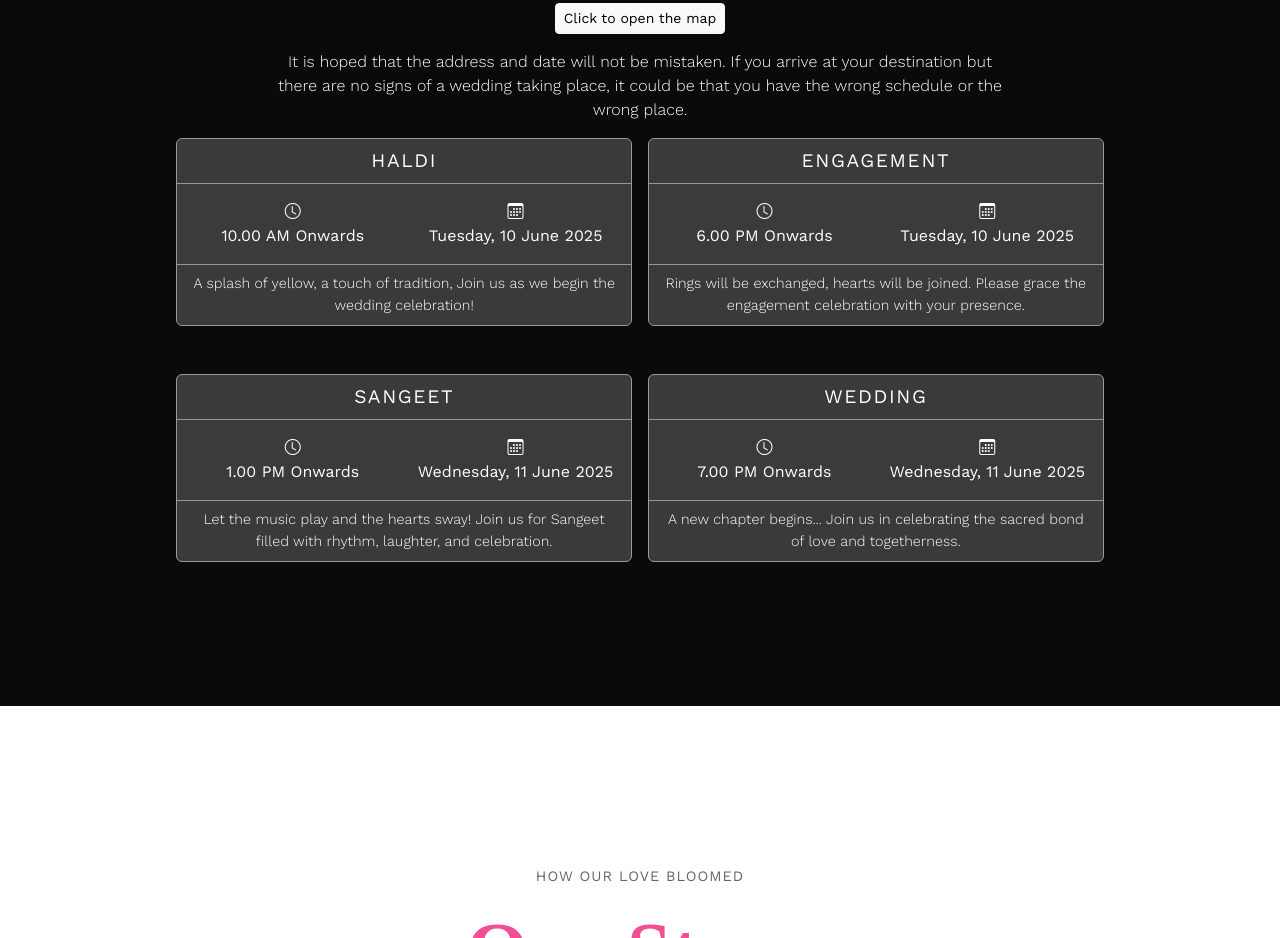
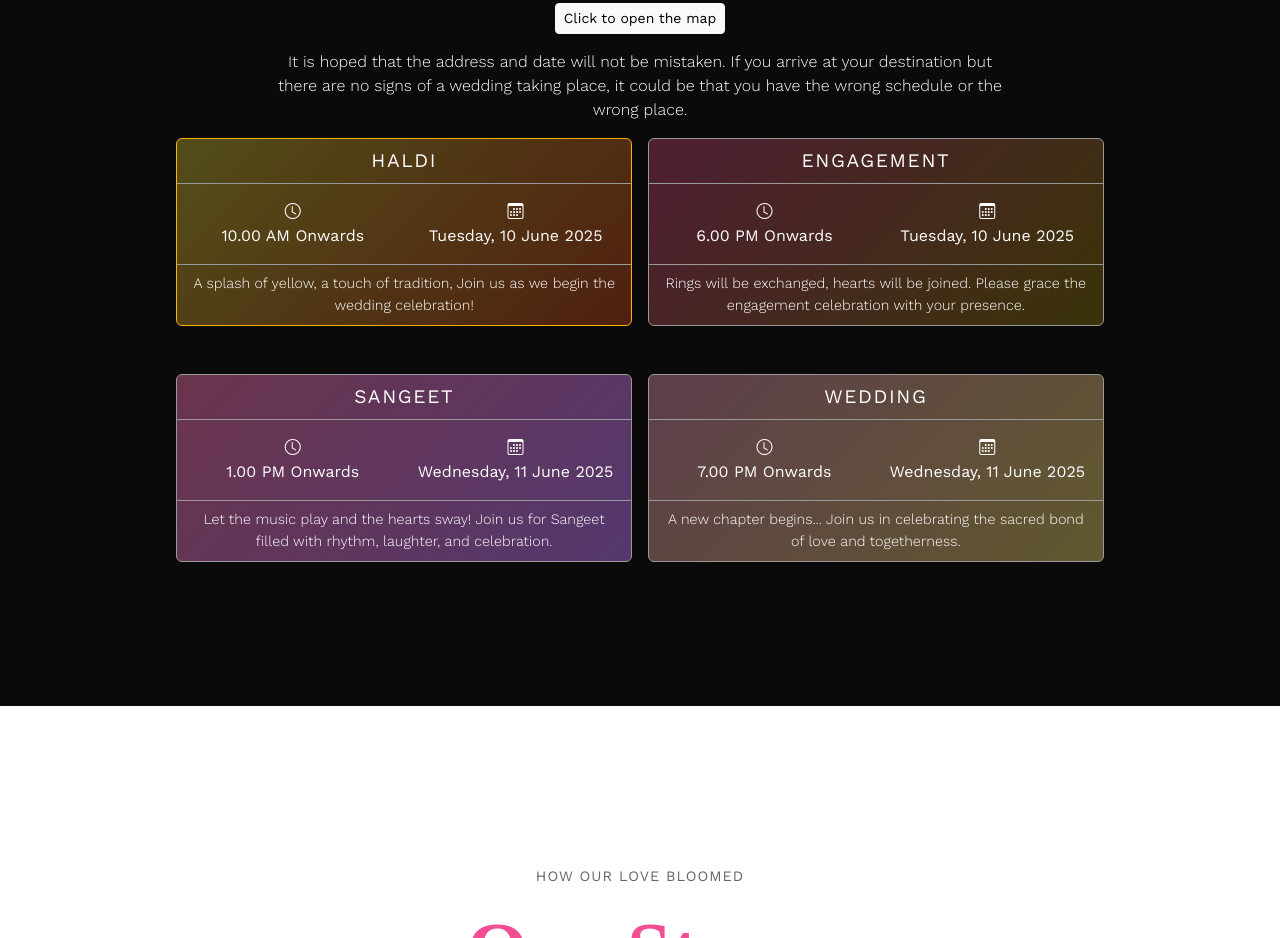
Before and after one commit to gkuldeepak/kulgar-wedding-invitation, a plain HTML site: page index.html in a window 1280 px wide. Shown: the part 2413-3351 px from the top of the page. Drawn offline with nearby package versions, Linux system fonts and the light colour scheme; some packages are replaced by stand-ins of ours; a script that the page names is missing.

Commit message:
Update style.css

```diff
--- a/style.css
+++ b/style.css
@@ -252,6 +252,29 @@ body {
   border-top: 1px solid #999;
   font-size: clamp(0.8rem, 1.5vw, 0.9rem);
   font-weight: 300;
+}
+
+.info .haldi-card {
+  background: linear-gradient(135deg, rgba(255, 235, 59, 0.3), rgba(244, 81, 30, 0.3)) !important;
+  border: 1px solid #ffb300;
+}
+
+.info .engagement-card {
+  background: linear-gradient(135deg, rgba(241, 78, 149, 0.3), rgba(255, 215, 0, 0.2)) !important;
+  color: white !important;
+  border: 1px solid #999;
+}
+
+.sangeet-card {
+  background: linear-gradient(135deg, rgba(219, 39, 119, 0.3), rgba(147, 51, 234, 0.3)) !important;
+  color: white !important;
+  border: 1px solid #999;
+}
+
+.wedding-card {
+  background: linear-gradient(135deg, rgba(241, 78, 149, 0.2), rgba(255, 215, 0, 0.2)) !important;
+  color: white !important;
+  border: 1px solid #f14e95;
 }
 
 /* Media Queries */
```
